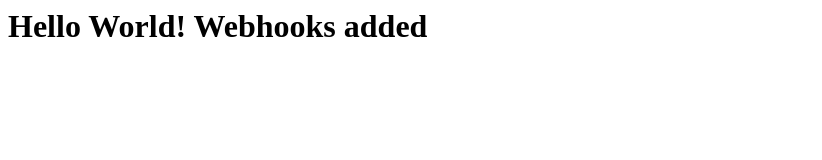
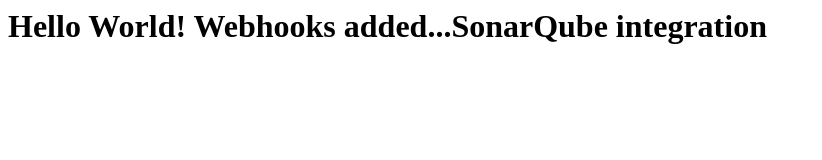
Before and after one commit to manojphaju/webhook-jenkins-sonarqube-docker, a plain HTML site: page index.html in a window 1280 px wide. Shown: the whole page, without its empty margins (0-822 px from the left). Drawn offline with Linux system fonts and the light colour scheme.

Commit message:
sonarqube

```diff
--- a/index.html
+++ b/index.html
@@ -1 +1 @@
-<h1>Hello World! Webhooks added</h1>
+<h1>Hello World! Webhooks added...SonarQube integration</h1>
```
